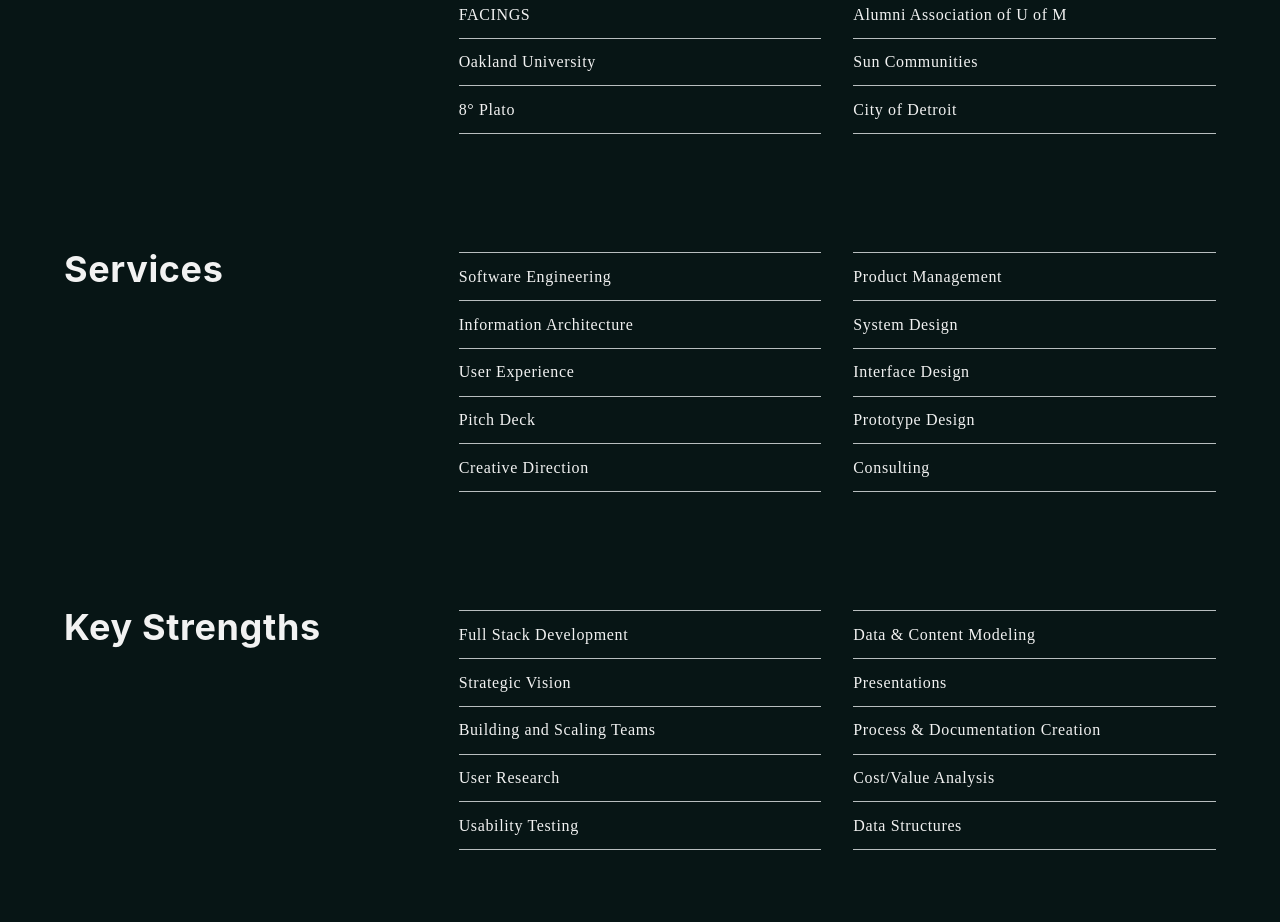
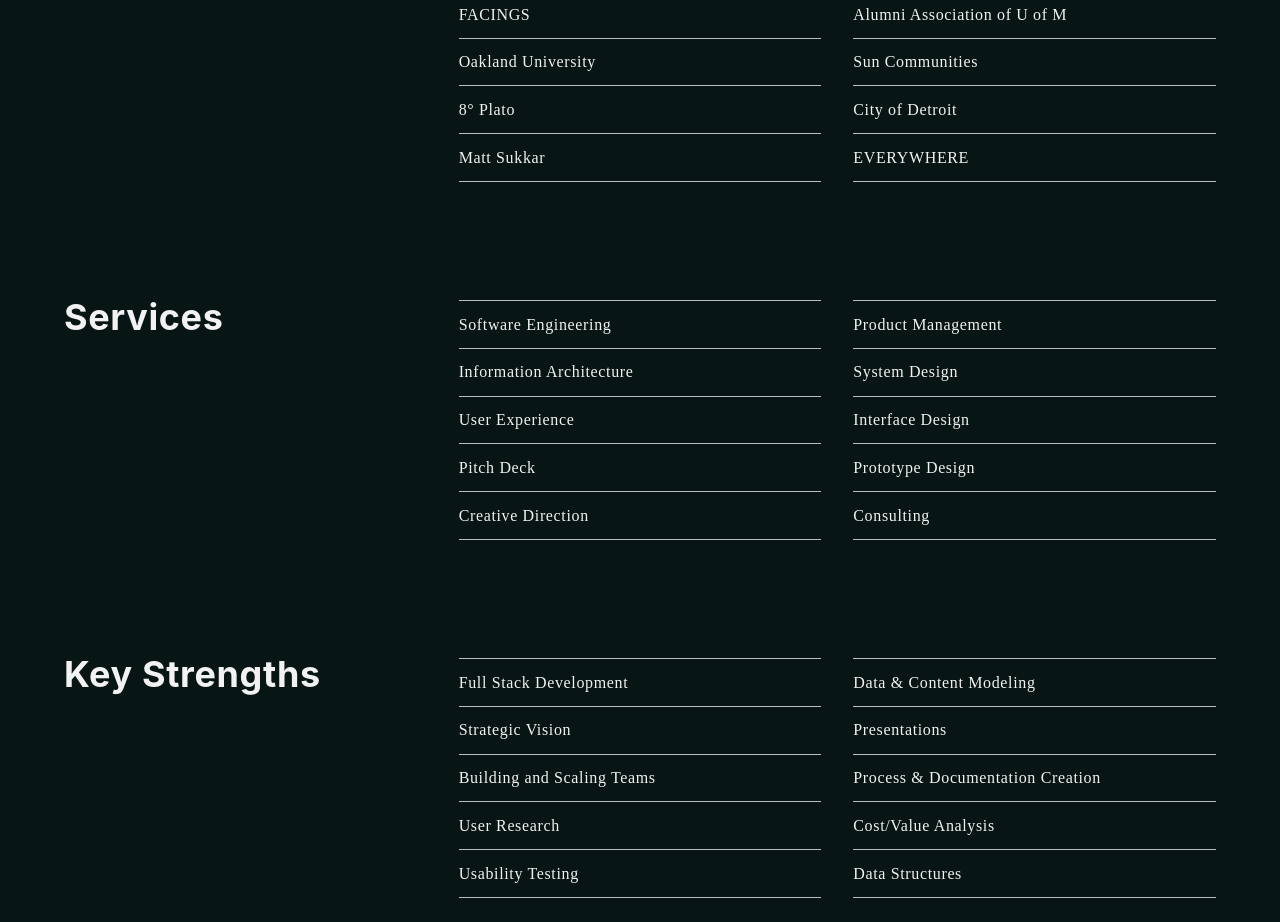
Before and after one commit to Seanathon/portfolio, a Gatsby site: page /about in a window 1280 px wide. Shown: the part 1033-1955 px from the top of the page. Built offline with nearby package versions, Linux system fonts and the light colour scheme; Gatsby itself is replaced by a stand-in of ours.

Commit message:
added a couple more clients

```diff
--- a/src/pages/about.js
+++ b/src/pages/about.js
@@ -39,6 +39,7 @@
           <li>FACINGS</li>
           <li>Oakland University</li>
           <li>8° Plato</li>
+          <li>Matt Sukkar</li>
       </ul>
       <ul className="bullets">
           <li></li>
@@ -48,6 +49,7 @@
           <li>Alumni Association of U of M</li>
           <li>Sun Communities</li>
           <li>City of Detroit</li>
+          <li>EVERYWHERE</li>
       </ul>
     </div>
     <div className="row info">
```
